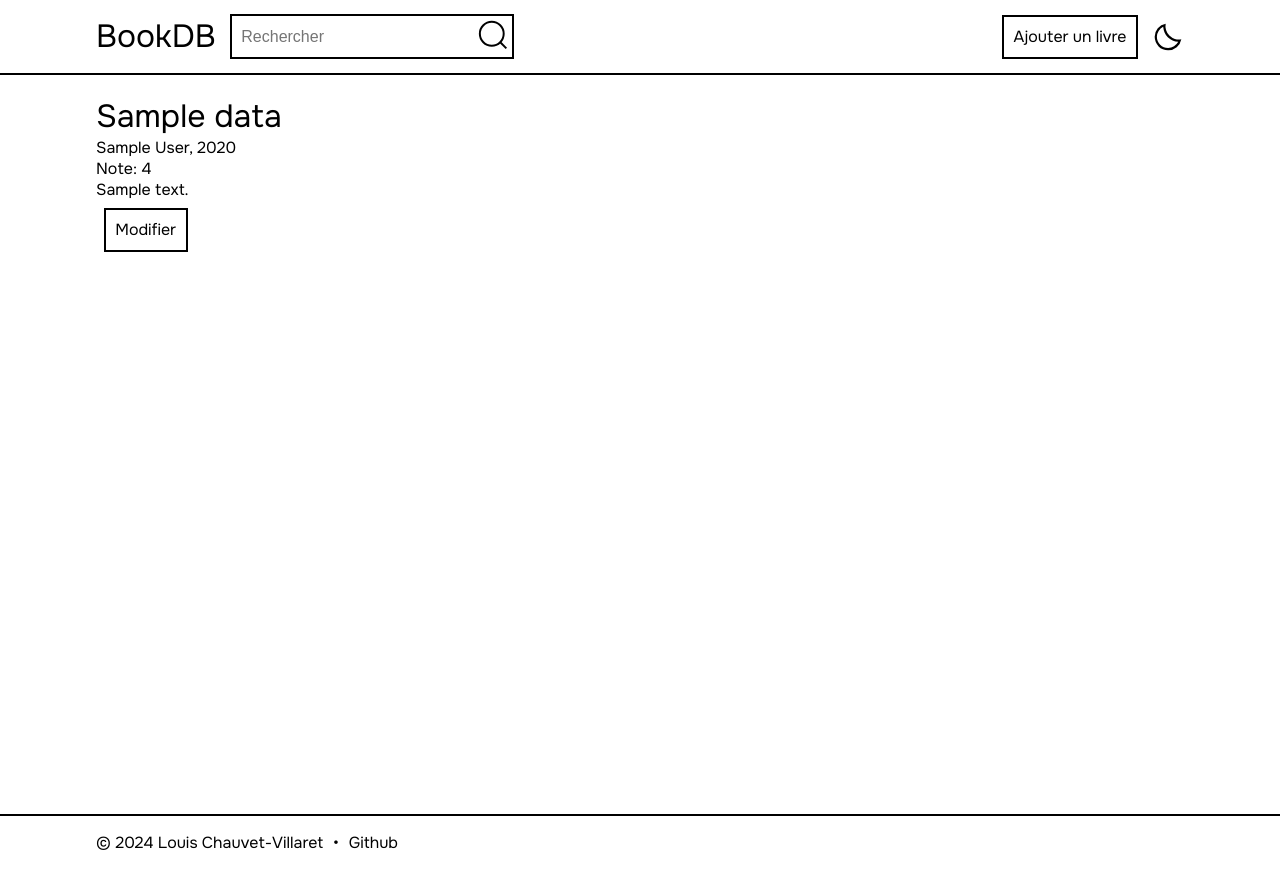
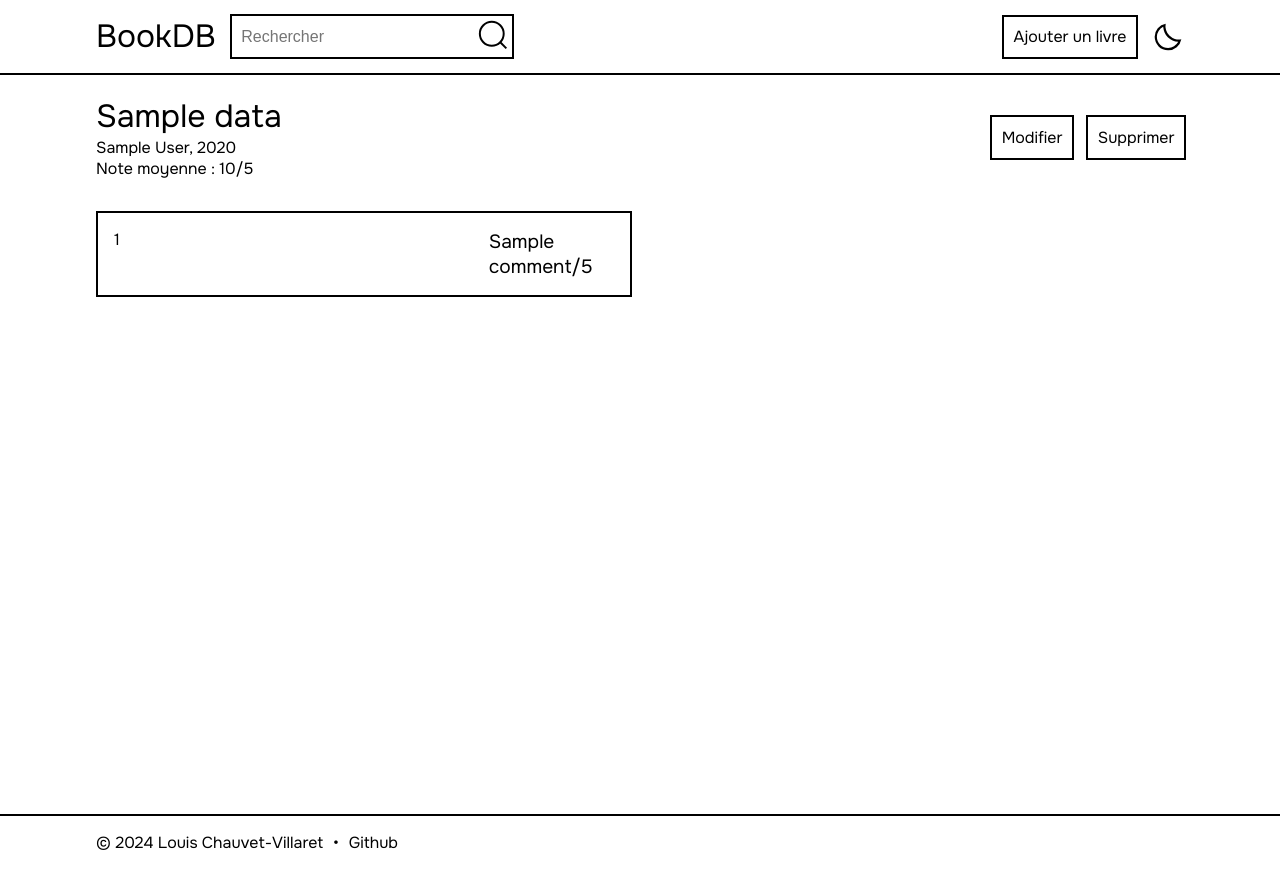
Before and after one commit to loulou64490/BooksDB, a Flask app: template templates/livre.html in a window 1280 px wide. Run offline with Flask 3, Linux system fonts and the light colour scheme; the template is opened without the code that fills it: most values are stand-ins (such as "Sample title", 1, 10 or a date in 2020).

Commit message:
Working comments

```diff
--- a/app.py
+++ b/app.py
@@ -1,5 +1,5 @@
 import sqlite3
-import ollama  # TODO : ajouter de l'ia
+# import ollama  # TODO: ajouter de l'ia
 from flask import Flask, render_template, request, redirect
 
 app = Flask(__name__)
@@ -10,73 +10,97 @@ def get_db_connection():
     conn.row_factory = sqlite3.Row
     return conn
 
+
+def execute_query(query, params=(), fetchone=False, commit=False):
+    conn = get_db_connection()
+    cur = conn.cursor()
+    try:
+        cur.execute(query, params)
+        if commit:
+            conn.commit()
+            return cur
+        if fetchone:
+            result = cur.fetchone()
+        else:
+            result = cur.fetchall()
+    finally:
+        cur.close()
+        conn.close()
+    return result
+
+
 # TODO: page d'accueil
 @app.route('/')
 def accueil():
-    return render_template('index.html', )
+    return render_template('index.html')
 
 
-@app.route('/livre', )
+@app.route('/livre')
 def livre():
-    if request.args.get('id'):
-        conn = get_db_connection()
-        cur = conn.cursor()
-        data = cur.execute("select * from books where id=?", [request.args.get('id')]).fetchone()
-        cur.close()
-        conn.close()
-        return render_template('livre.html', data=data)
+    book_id = request.args.get('id')
+    if book_id:
+        data = execute_query("SELECT * FROM books WHERE id=?", [book_id], fetchone=True)
+        if data:
+            comments = execute_query("SELECT comment, rating FROM comments WHERE book_id=?", [book_id], )
+            if comments:
+                average = execute_query("SELECT AVG(rating) FROM comments WHERE book_id=?", [book_id], fetchone=True)
+                return render_template('livre.html', data=data, comments=comments, average=average)
+            else:
+                return render_template('livre.html', data=data)
+        else:
+            return redirect("/recherche", 303)
     else:
-        return redirect("recherche", 303)
+        return redirect("/recherche", 303)
 
 
 @app.route('/recherche', methods=['POST', 'GET'])
 def recherche():
-    if request.form['query'] != '':
-        conn = get_db_connection()
-        cur = conn.cursor()
-        data = cur.execute("select * from books where title like ? or author like ? or year like ? or comment like ?",
-                           ['%' + request.form['query'] + '%' for i in range(4)]).fetchall()
-        cur.close()
-        conn.close()
-        return render_template('recherche.html', data=data, result=request.form['query'])
-    else:
-        return render_template('recherche.html', )
+    if request.method == 'POST' and request.form['query']:
+        query = request.form['query']
+        search_params = ['%' + query + '%'] * 3
+        data = execute_query(
+            "SELECT * FROM books WHERE title LIKE ? OR author LIKE ? OR year LIKE ?",
+            search_params
+        )
+        return render_template('recherche.html', data=data, result=query)
+    return render_template('recherche.html')
 
 
-# TODO: suppression d'un livre
-# cur.execute("delete from books where id=?", [request.args.get('id')])
+def handle_modification(book_id=None, delete=False):
+    if delete:
+        execute_query("DELETE FROM books WHERE id=?", [book_id], commit=True)
+    elif book_id:
+        execute_query(
+            "UPDATE books SET title=?, author=?, year=? WHERE id=?",
+            [request.form['title'], request.form['author'], request.form['year'], book_id],
+            commit=True
+        )
+    else:
+        cur = execute_query(
+            "INSERT INTO books (title, author, year) VALUES (?, ?, ?)",
+            [request.form['title'], request.form['author'], request.form['year']],
+            commit=True
+        )
+        book_id = cur.lastrowid
+    return book_id
+
+
 @app.route('/modifier', methods=['POST', 'GET'])
 def modifier():
+    book_id = request.args.get('id')
+
     if request.method == 'POST':
-        if request.args.get('id'):
-            conn = get_db_connection()
-            cur = conn.cursor()
-            cur.execute("update books set title=?, author=?, year=? where id=?",
-                        [request.form['title'], request.form['author'], request.form['year'], request.args.get('id')])
-            conn.commit()
-            cur.close()
-            conn.close()
-            return redirect("livre?id=" + request.args.get('id'), 303)
+        if 'delete' in request.form:
+            handle_modification(book_id, delete=True)
+            return redirect("/", 303)
         else:
-            conn = get_db_connection()
-            cur = conn.cursor()
-            cur.execute("insert into books (title, author, year) values (?, ?, ?); ",
-                        [request.form['title'], request.form['author'], request.form['year']])
-            idl = cur.lastrowid
-            conn.commit()
-            cur.close()
-            conn.close()
-            return redirect("livre?id=" + str(idl), 303)
-    else:
-        if request.args.get('id'):
-            conn = get_db_connection()
-            cur = conn.cursor()
-            data = cur.execute("select title, author, year from books where id=?", [request.args.get('id')]).fetchone()
-            cur.close()
-            conn.close()
-            return render_template('modifier.html', data=data, id=request.args.get('id'))
-        else:
-            return render_template('modifier.html', )
+            book_id = handle_modification(book_id)
+            return redirect(f"/livre?id={book_id}", 303)
+
+    if book_id:
+        data = execute_query("SELECT title, author, year FROM books WHERE id=?", [book_id], fetchone=True)
+        return render_template('modifier.html', data=data, id=book_id)
+    return render_template('modifier.html')
 
 
 if __name__ == '__main__':
--- a/static/css/style.css
+++ b/static/css/style.css
@@ -1,6 +1,6 @@
 :root {
-    --primary: black;
-    --bg: white;
+    --primary: 0,0,0;
+    --bg: 255,255,255;
 }
 
 * {
@@ -16,9 +16,13 @@ body, html {
     font-family: "Onest", system-ui;
     font-optical-sizing: auto;
     font-style: normal;
-    background: var(--bg);
-    color: var(--primary);
+    background: rgb(var(--bg));
+    color: rgb(var(--primary));
     cursor: auto;
+}
+
+.top{
+    margin-top: 2rem;
 }
 
 .container {
@@ -41,7 +45,7 @@ body, html {
 
 a {
     text-decoration: none;
-    color: var(--primary);
+    color: rgb(var(--primary));
 }
 
 footer a:hover {
@@ -55,12 +59,12 @@ footer a:hover {
 }
 
 *:focus, .hover {
-    outline: 2px solid var(--primary);
+    outline: 2px solid rgb(var(--primary));
 }
 
 .hover:hover {
     transform: translate(-1px, -1px);
-    box-shadow: 4px 4px 0 var(--primary);
+    box-shadow: 4px 4px 0 rgb(var(--primary));
 }
 
 header {
@@ -69,8 +73,8 @@ header {
     left: 0;
     right: 0;
     z-index: 1000;
-    background: var(--bg);
-    box-shadow: 0 2px 0 var(--primary);
+    background: rgb(var(--bg));
+    box-shadow: 0 2px 0 rgb(var(--primary));
 }
 
 ul {
@@ -98,7 +102,7 @@ input, textarea {
     padding: 0.6rem;
     font-size: 1rem;
     border: none;
-    color: var(--primary);
+    color: rgb(var(--primary));
 }
 
 input:focus {
@@ -110,6 +114,7 @@ button {
     border: none;
     cursor: pointer;
     padding: 0.2rem;
+    color: rgb(var(--primary));
 }
 
 button svg {
@@ -118,7 +123,7 @@ button svg {
 }
 
 button path {
-    stroke: var(--primary);
+    stroke: rgb(var(--primary));
 }
 
 .content {
@@ -127,26 +132,27 @@ button path {
     min-height: calc(100vh - 6rem);
 }
 
-main form{
+.modifier {
     display: flex;
     flex-direction: column;
     gap: 1rem;
 }
 
-main h1{
+main h1 {
     font-size: 2rem;
     font-weight: normal;
 }
 
 .grid {
-  display: grid;
-  grid-template-columns: 2fr 2fr 0.5fr 0.5fr;
-  gap: 0 1rem;
+    display: grid;
+    grid-template-columns: 2fr 2fr 0.5fr 0.5fr;
+    gap: 0 1rem;
 }
 
-.comment{
+.comment {
     width: 100%;
 }
+
 main button {
     font-size: 1rem;
     font-family: "Onest", system-ui;
@@ -158,15 +164,15 @@ main label {
     flex-direction: column;
 }
 
-.blip{
+.blip {
     gap: 3rem;
 }
 
 main textarea, main input {
-    border: 2px solid var(--primary);
+    border: 2px solid rgb(var(--primary));
 }
 
-main textarea{
+main textarea {
     resize: none;
     height: 6rem;
 }
@@ -175,24 +181,19 @@ main textarea:focus {
     outline: none;
 }
 
+.button{
+    padding: 0.6rem;
+}
+
 .result {
     display: flex;
     flex-direction: column;
     gap: 1rem;
 }
 
-.item{
-    padding: 0.6rem;
-}
-
-.margin{
-    margin: 0.6rem;
-    display: inline-block;
-}
-
 footer {
     width: 100%;
-    box-shadow: 0 -2px 0 var(--primary);
+    box-shadow: 0 -2px 0 rgb(var(--primary));
 }
 
 footer div {
@@ -201,3 +202,43 @@ footer div {
     align-items: center;
     gap: 10px;
 }
+
+.popup-bg {
+    position: fixed;
+    top: 0;
+    bottom: 0;
+    left: 0;
+    right: 0;
+    background: rgba(var(--bg), 0.7);
+    display: none;
+    justify-content: center;
+    align-items: center;
+}
+
+.popup {
+    background: rgb(var(--bg));
+    width: fit-content;
+    padding: 1rem;
+    border: 2px solid rgb(var(--primary));
+}
+
+.grid-comment {
+    display: grid;
+    grid-template-columns: 1fr 1fr;
+    gap: 1rem;
+}
+
+.box {
+    padding: 1rem;
+    border: 2px solid rgb(var(--primary));
+    display: flex;
+    gap: 1rem;
+}
+
+.rate{
+    font-size: 1.2rem;
+}
+
+.space{
+    justify-content: space-between;
+}
--- a/static/js/script.js
+++ b/static/js/script.js
@@ -1,5 +1,7 @@
 document.oncontextmenu = function () { return false }
 window.ondragstart = function () { return false }
+
+// TODO: thème sombre persistant
 
 const lightIcon = document.getElementById('lightIcon');
 const darkIcon = document.getElementById('darkIcon');
@@ -7,8 +9,8 @@ const darkIcon = document.getElementById('darkIcon');
 // Fonction pour alterner le thème et les icônes
 lightIcon.addEventListener('click', () => {
   // Activer le thème sombre
-  document.documentElement.style.setProperty('--bg', 'black');
-  document.documentElement.style.setProperty('--primary', 'white');
+  document.documentElement.style.setProperty('--bg', '0,0,0');
+  document.documentElement.style.setProperty('--primary', '255,255,255');
 
   // Alterner les icônes
   lightIcon.classList.add('hidden');
@@ -17,8 +19,8 @@ lightIcon.addEventListener('click', () => {
 
 darkIcon.addEventListener('click', () => {
   // Activer le thème clair
-  document.documentElement.style.setProperty('--bg', 'white');
-  document.documentElement.style.setProperty('--primary', 'black');
+  document.documentElement.style.setProperty('--bg', '255,255,255');
+  document.documentElement.style.setProperty('--primary', '0,0,0');
 
   // Alterner les icônes
   darkIcon.classList.add('hidden');
--- a/templates/livre.html
+++ b/templates/livre.html
@@ -3,13 +3,42 @@
 {% block title %}{{ data['title'] }} - BookDB{% endblock %}
 
 {% block content %}
-    <h1>{{ data['title'] }}</h1>
-    <p>{{ data['author'] }}, {{ data['year'] }}</p>
-    {% if rate %}
-        <p>Note: {{ data['rate'] }}</p>
+    <div class="flex space">
+        <div>
+            <h1>{{ data['title'] }}</h1>
+            <p>{{ data['author'] }}, {{ data['year'] }}</p>
+            {% if comments %}
+                <p>Note moyenne : {{ average[0] }}/5</p>
+            {% endif %}
+        </div>
+        <div class="flex">
+            <a class="hover button" href="{{ url_for('modifier') }}?id={{ data['id'] }}">Modifier</a>
+            <button class="hover" onclick="document.getElementById('delete').style.display = 'flex'">Supprimer</button>
+            <div class="popup-bg" id="delete">
+                <div class="popup">
+                    <p>Voulez-vous vraiment supprimer {{ data['title'] }} ?</p>
+                    <div class="flex top">
+                        <button class="hover" onclick="document.getElementById('delete').style.display = 'none'">Annuler
+                        </button>
+                        <form action="{{ url_for('modifier') }}?id={{ id }}" method="post">
+                            <button name="delete" value="true" class="hover" type="submit">Supprimer</button>
+                        </form>
+                    </div>
+                </div>
+            </div>
+        </div>
+    </div>
+    {% if comments %}
+        <div class="grid-comment top">
+            {% for comment in comments %}
+                <div class="box">
+                    <p class="comment">{{ comment[0] }}</p>
+                    <p class="rate">{{ comment[1] }}/5</p>
+                </div>
+            {% endfor %}
+        </div>
     {% endif %}
-    {% if comment %}
-        <p>{{ data['comment'] }}</p>
-    {% endif %}
-    <a class="hover item margin button" href="{{ url_for('modifier') }}?id={{ data['id'] }}">Modifier</a>
+
+
+    </div>
 {% endblock %}
--- a/templates/recherche.html
+++ b/templates/recherche.html
@@ -7,7 +7,7 @@
         <ul class="result">
             <h1>Résultats</h1>
             {% for book in data %}
-                <a class="hover item" href="{{ url_for('livre') }}?id={{ book['id'] }}">{{ book['title'] }} par {{ book['author'] }}, {{ book['year'] }}</a>
+                <a class="hover button" href="{{ url_for('livre') }}?id={{ book['id'] }}">{{ book['title'] }} par {{ book['author'] }}, {{ book['year'] }}</a>
             {% endfor %}
         </ul>
     {% else %}
```
Also changed, not shown: init_db.py (+32 -9 lines), templates/modifier.html (+10 -5 lines), books.db.
